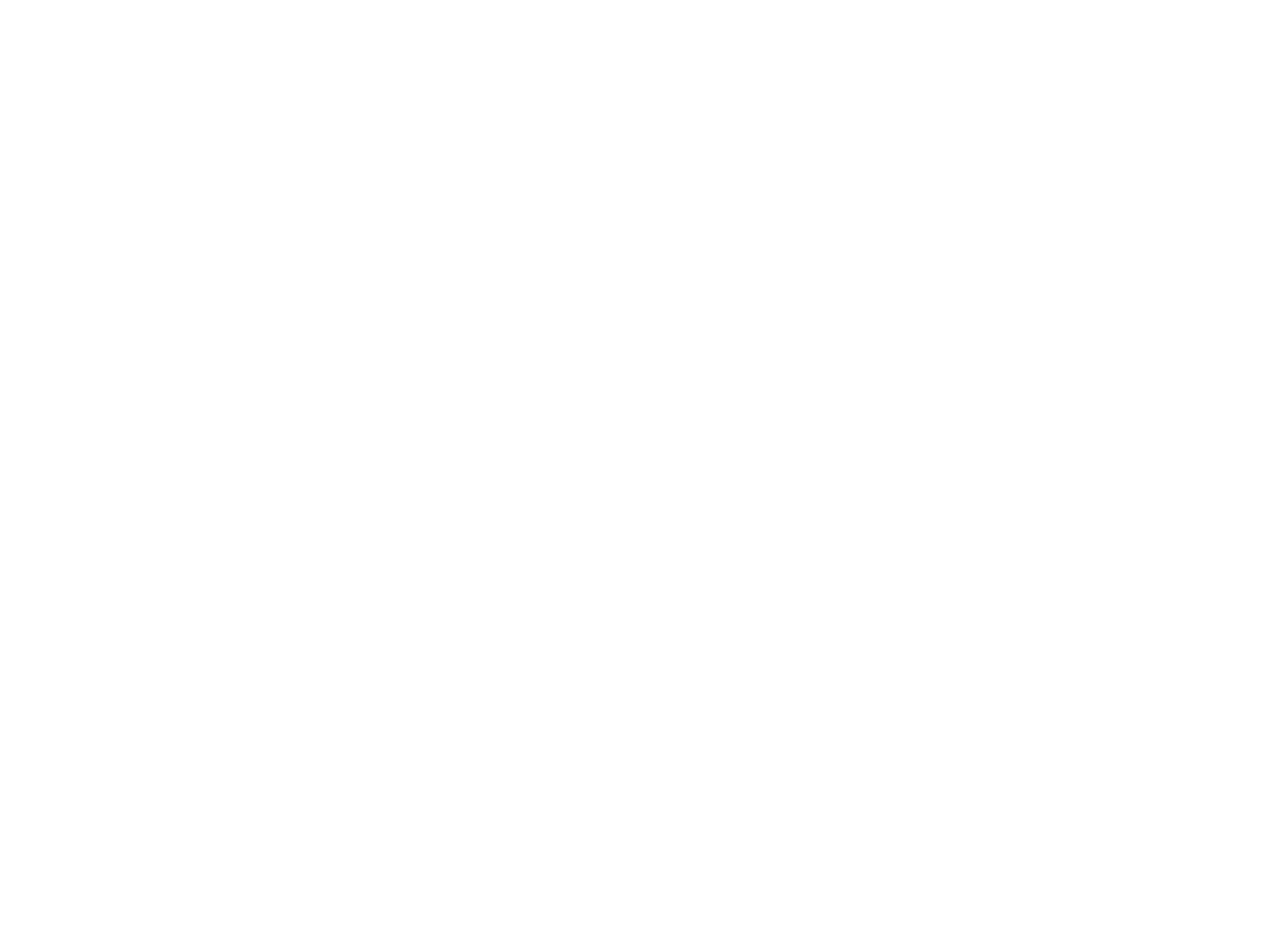
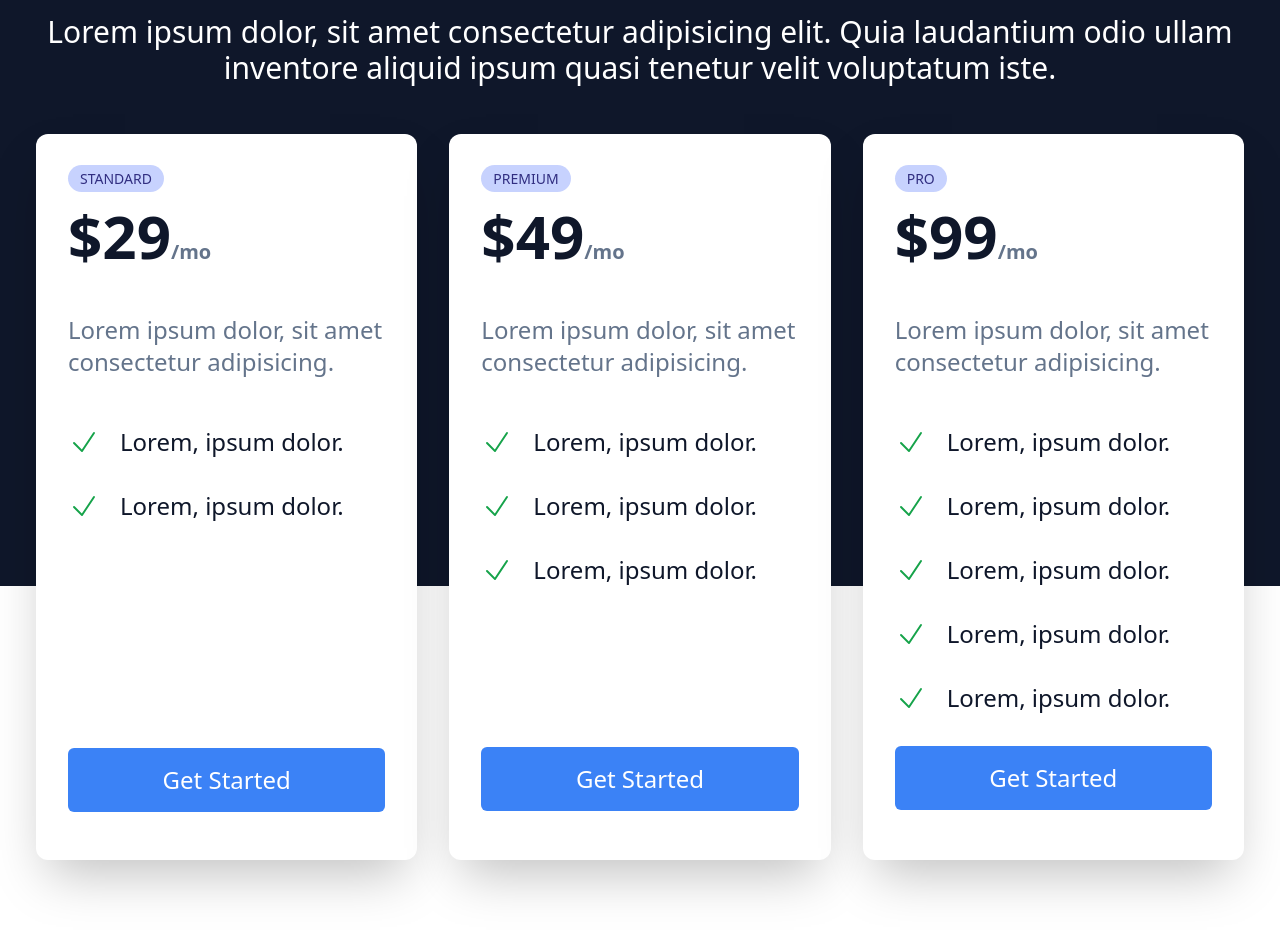
Before and after one commit to jenil-patel97/cloud-web, a React (Create React App) app: page / in a window 1280 px wide. Shown: the part 2480-3414 px from the top of the page. Before the commit the page ends 2170 px from the top, so only its background shows below. Built offline with nearby package versions, Linux system fonts and the light colour scheme; the HTML template or start-up script is replaced by a standard one.

Commit message:
feat: Pricing

```diff
--- a/src/App.js
+++ b/src/App.js
@@ -1,6 +1,7 @@
 import About from "./components/About";
 import Hero from "./components/Hero";
 import Navbar from "./components/Navbar";
+import Pricing from "./components/Pricing";
 import Support from "./components/Support";
 
 function App() {
@@ -10,6 +11,7 @@
       <Hero />
       <About />
       <Support />
+      <Pricing />
     </>
   );
 }
--- /dev/null
+++ b/src/components/Pricing.jsx
@@ -0,0 +1,72 @@
+import React from 'react'
+
+import { CheckIcon } from '@heroicons/react/24/solid';
+
+const Pricing = () => {
+  return (
+    <div name='pricing' className='w-full text-white my-24'>
+    <div className='w-full h-[800px] bg-slate-900 absolute mix-blend-overlay'></div>
+
+    <div className='max-w-[1240px] mx-auto py-12 cursor-default'>
+      <div className='text-center py-8'>
+        <h2 className='text-3xl uppercase underline'>Pricing</h2>
+        <h3 className='text-5xl font-bold text-white py-8'>The right price for your research.</h3>
+        <p className='text-3xl'>
+          Lorem ipsum dolor, sit amet consectetur adipisicing elit. Quia
+          laudantium odio ullam inventore aliquid ipsum quasi tenetur velit
+          voluptatum iste.
+        </p>
+      </div>
+
+      <div className='grid md:grid-cols-3'>
+
+        <div className='bg-white text-slate-900 m-4 p-8 rounded-xl shadow-2xl relative'>
+          <span className='uppercase px-3 py-1 bg-indigo-200 text-indigo-900 rounded-2xl text-sm'>Standard</span>
+          <div>
+            <p className='text-6xl font-bold py-4 flex'>$29<span className='text-xl text-slate-500 flex flex-col justify-end'>/mo</span></p>
+          </div>
+          <p className='text-2xl py-8 text-slate-500'>Lorem ipsum dolor, sit amet consectetur adipisicing.</p>
+          <div className='text-2xl'>
+              <p className='flex py-4'><CheckIcon className='w-8 mr-5 text-green-600'  />Lorem, ipsum dolor.</p>
+              <p className='flex py-4'><CheckIcon className='w-8 mr-5 text-green-600'  />Lorem, ipsum dolor.</p>
+              <button className='w-full py-4 my-4 hover:bg-blue-600 hover:text-white mt-[210px]'>Get Started</button>
+          </div>
+        </div>
+
+        <div className='bg-white text-slate-900 m-4 p-8 rounded-xl shadow-2xl relative'>
+          <span className='uppercase px-3 py-1 bg-indigo-200 text-indigo-900 rounded-2xl text-sm'>Premium</span>
+          <div>
+            <p className='text-6xl font-bold py-4 flex'>$49<span className='text-xl text-slate-500 flex flex-col justify-end'>/mo</span></p>
+          </div>
+          <p className='text-2xl py-8 text-slate-500'>Lorem ipsum dolor, sit amet consectetur adipisicing.</p>
+          <div className='text-2xl'>
+              <p className='flex py-4'><CheckIcon className='w-8 mr-5 text-green-600'  />Lorem, ipsum dolor.</p>
+              <p className='flex py-4'><CheckIcon className='w-8 mr-5 text-green-600'  />Lorem, ipsum dolor.</p>
+              <p className='flex py-4'><CheckIcon className='w-8 mr-5 text-green-600'  />Lorem, ipsum dolor.</p>
+              <button className='w-full py-4 my-4 hover:bg-blue-600 hover:text-white mt-[145px]'>Get Started</button>
+          </div>
+        </div>
+
+        <div className='bg-white text-slate-900 m-4 p-8 rounded-xl shadow-2xl relative'>
+          <span className='uppercase px-3 py-1 bg-indigo-200 text-indigo-900 rounded-2xl text-sm'>Pro</span>
+          <div>
+            <p className='text-6xl font-bold py-4 flex'>$99<span className='text-xl text-slate-500 flex flex-col justify-end'>/mo</span></p>
+          </div>
+          <p className='text-2xl py-8 text-slate-500'>Lorem ipsum dolor, sit amet consectetur adipisicing.</p>
+          <div className='text-2xl'>
+              <p className='flex py-4'><CheckIcon className='w-8 mr-5 text-green-600'  />Lorem, ipsum dolor.</p>
+              <p className='flex py-4'><CheckIcon className='w-8 mr-5 text-green-600'  />Lorem, ipsum dolor.</p>
+              <p className='flex py-4'><CheckIcon className='w-8 mr-5 text-green-600'  />Lorem, ipsum dolor.</p>
+              <p className='flex py-4'><CheckIcon className='w-8 mr-5 text-green-600'  />Lorem, ipsum dolor.</p>
+              <p className='flex py-4'><CheckIcon className='w-8 mr-5 text-green-600'  />Lorem, ipsum dolor.</p>
+              <button className='w-full py-4 my-4 hover:bg-blue-600 hover:text-white'>Get Started</button>
+          </div>
+        </div>
+
+      </div>
+    </div>
+  </div>
+  )
+}
+
+export default Pricing
```
